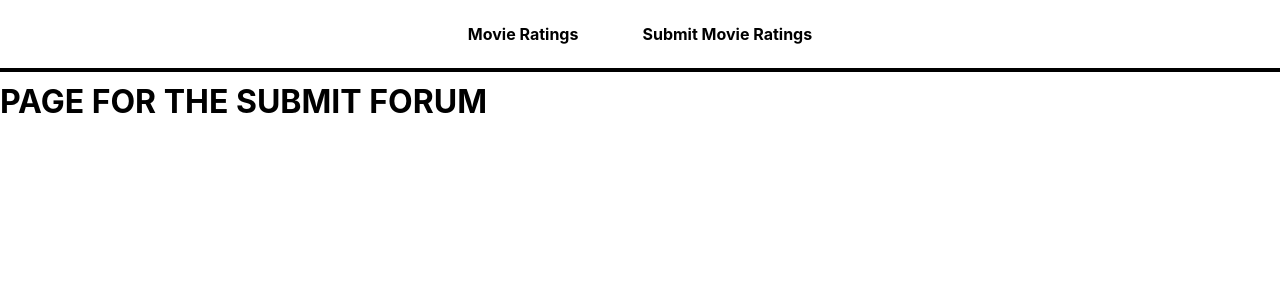
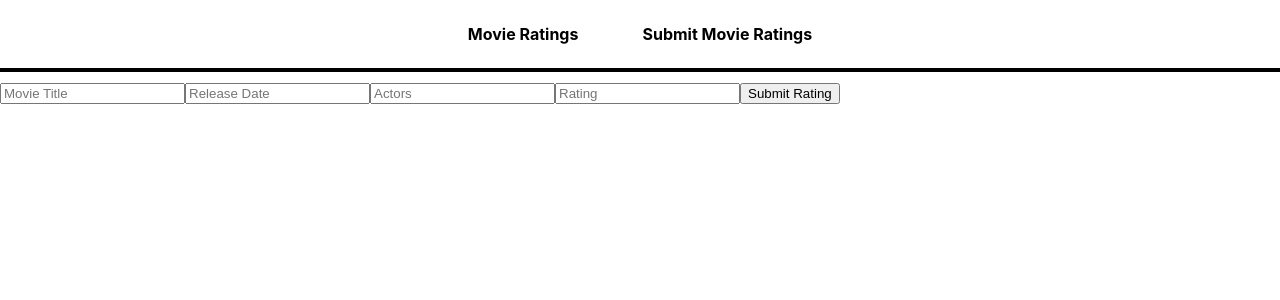
Before and after one commit to MasonSeward1/React.js, a React (Create React App) app: page /SubmitMovie in a window 1280 px wide. Shown: the top 300 px of the page. Built offline with nearby package versions, Linux system fonts and the light colour scheme.

Commit message:
Basic functionality for form on submit movie pg

```diff
--- a/src/pages/MovieRatings.js
+++ b/src/pages/MovieRatings.js
@@ -25,10 +25,10 @@ const MovieRatings = () => {
            {
                 movies.map(movie =>
                 [
-                    <li key={movie.id}>Name: {movie.title}</li>,
+                    <li key={movie.id}>Movie Title: {movie.title}</li>,
+                    <li id="poster"><img src={movie.poster} alt="movie poster"></img></li>,
                     <li>Release Date: {movie.releaseDate}</li>,
                     <li>Actors: {movie.actors}</li>,
-                    <li id="poster"><img src={movie.poster} alt="movie poster"></img></li>,
                     <li>Rating: {movie.rating}</li>, <button type="button" onClick = { () => {
                         console.log("Movie Deleted"); removeMovie(movie.id)}}>Remove Movie</button>, <p></p>
                 ])
--- a/src/pages/SubmitMovie.js
+++ b/src/pages/SubmitMovie.js
@@ -1,7 +1,57 @@
-const SubmitMovie = () => {
+import React, { useRef } from "react";
+
+function SubmitMovie() {
+    const txtMovieTitle = useRef();
+    const txtMovieRelease = useRef();
+    const txtMovieActors = useRef();
+    const txtMovieRating = useRef();
+    const submit = (e) => {
+        e.preventDefault();
+        const title = txtMovieTitle.current.value;
+        const release = txtMovieRelease.current.value;
+        const actors = txtMovieActors.current.value;
+        const rating = txtMovieRating.current.value;
+        alert(`${title}, ${release}, ${actors}, ${rating}`);
+
+        txtMovieTitle.current.value = "";
+        txtMovieRelease.current.value = "";
+        txtMovieActors.current.value = "";
+        txtMovieRating.current.value = "";
+    };
+
+    console.log(txtMovieTitle);
+
     return (
-        <h1>PAGE FOR THE SUBMIT FORUM</h1>
+        <form onSubmit={submit}>
+            <input
+                ref={txtMovieTitle}
+                type="text"
+                placeholder="Movie Title">
+            </input>
+            <input
+                ref={txtMovieRelease}
+                type="text"
+                placeholder="Release Date">
+            </input>
+            <input
+                ref={txtMovieActors}
+                type="text"
+                placeholder="Actors">
+            </input>
+            <input
+                ref={txtMovieRating}
+                type="text"
+                placeholder="Rating">
+            </input>
+            <button>Submit Rating</button>
+        </form>
     );
 }
 
+const onSubmit = (data) => {
+
+
+
+}
+
 export default SubmitMovie;
```
